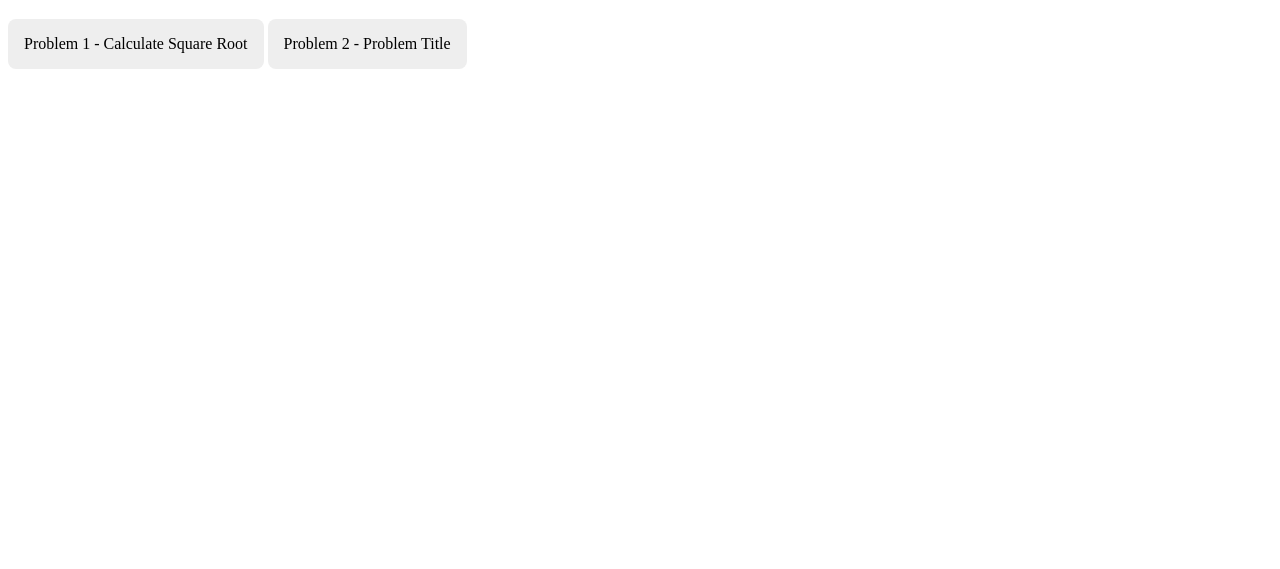
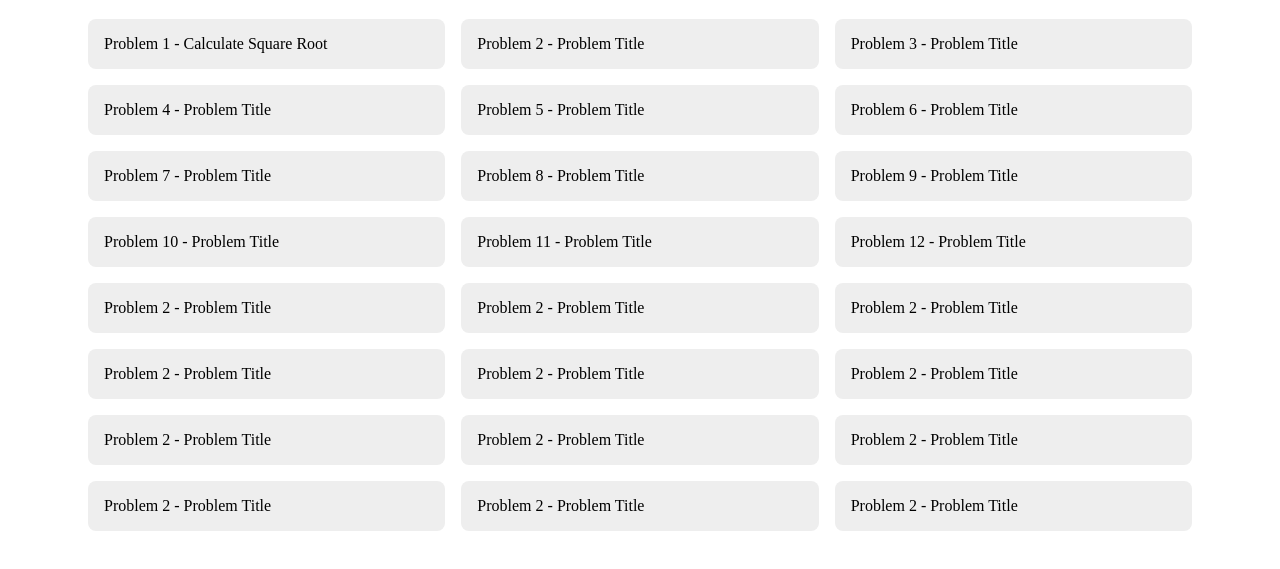
Before and after one commit to codewith-zaheer/JS-Code, a plain HTML site: page index.html in a window 1280 px wide. Shown: the part 61-630 px from the top of the page. Drawn offline with Linux system fonts and the light colour scheme.

Commit message:
update index.html

```diff
--- a/index.html
+++ b/index.html
@@ -11,6 +11,7 @@
         h1 {
             text-align: center;
         }
+
         a {
             display: inline-block;
             padding: 16px;
@@ -23,13 +24,46 @@
         a:hover {
             background-color: #d6d6d6;
         }
+        div.link-container {
+            display: grid;
+            grid-template-columns: repeat(3, 1fr);
+
+            margin: 1rem 5rem;
+            gap: 1rem;
+        }
+
     </style>
 </head>
 
 <body>
     <h1>My JavaScript Practice Code</h1>
-    <a href="problem 2.html">Problem 1 - Calculate Square Root</a>
-    <a href="problem 2.html">Problem 2 - Problem Title</a>
+    <div class="link-container">
+
+        <a href="problem 1.html">Problem 1 - Calculate Square Root</a>
+        <a href="problem 2.html">Problem 2 - Problem Title</a>
+        <a href="problem 3.html">Problem 3 - Problem Title</a>
+        <a href="problem 4.html">Problem 4 - Problem Title</a>
+        <a href="problem 5.html">Problem 5 - Problem Title</a>
+        <a href="problem 6.html">Problem 6 - Problem Title</a>
+        <a href="problem 7.html">Problem 7 - Problem Title</a>
+        <a href="problem 8.html">Problem 8 - Problem Title</a>
+        <a href="problem 9.html">Problem 9 - Problem Title</a>
+        <a href="problem 10.html">Problem 10 - Problem Title</a>
+        <a href="problem 11.html">Problem 11 - Problem Title</a>
+        <a href="problem 12.html">Problem 12 - Problem Title</a>
+        <a href="problem 13.html">Problem 2 - Problem Title</a>
+        <a href="problem 14.html">Problem 2 - Problem Title</a>
+        <a href="problem 15.html">Problem 2 - Problem Title</a>
+        <a href="problem 16.html">Problem 2 - Problem Title</a>
+        <a href="problem 17.html">Problem 2 - Problem Title</a>
+        <a href="problem 18.html">Problem 2 - Problem Title</a>
+        <a href="problem 19.html">Problem 2 - Problem Title</a>
+        <a href="problem 20.html">Problem 2 - Problem Title</a>
+        <a href="problem 21.html">Problem 2 - Problem Title</a>
+        <a href="problem 22.html">Problem 2 - Problem Title</a>
+        <a href="problem 23.html">Problem 2 - Problem Title</a>
+        <a href="problem 24.html">Problem 2 - Problem Title</a>
+    </div>
 
 </body>
 
```
